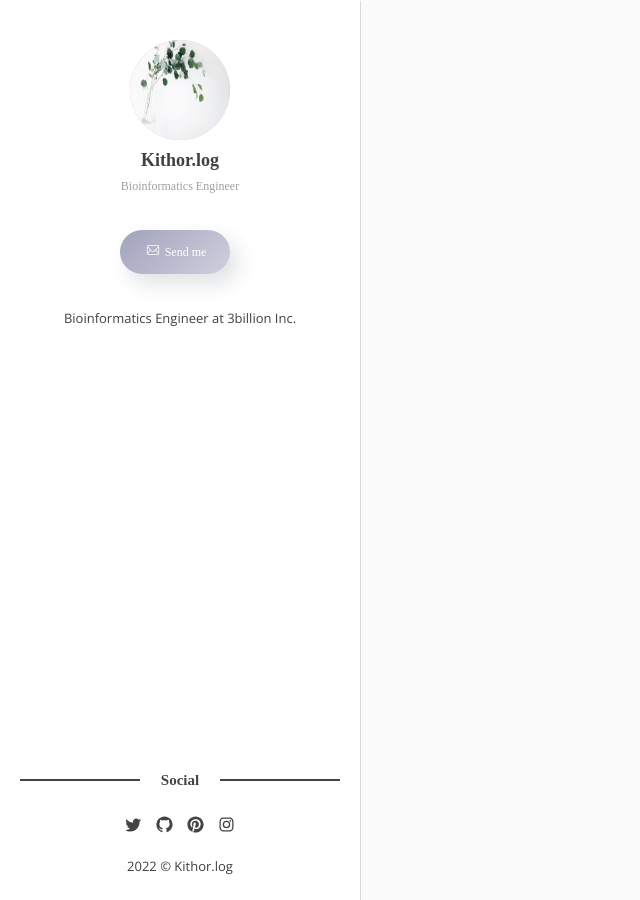
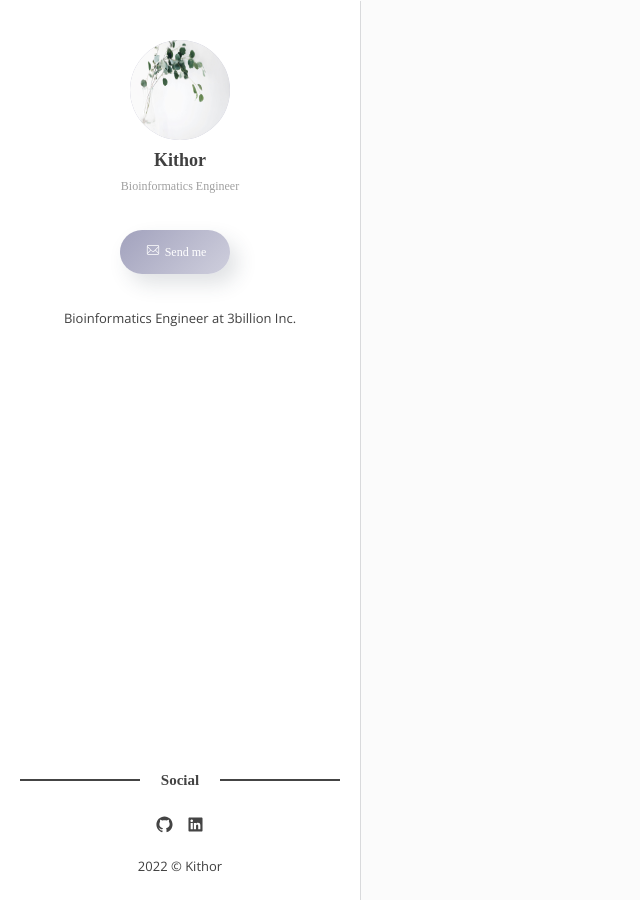
Before and after one commit to Kisang-Kwon/Kithorr.github.io, a Jekyll site: the page built from index.markdown, in a window 1280 px wide. Shown: the whole page, without its empty margins (0-640 px from the left). Built offline with Jekyll 4.4.1, drawn with Linux system fonts in a browser that asks for light colours; some web fonts are replaced; the list of posts is cut into pages by our own code; part of the change alters nothing that is shown.

Commit message:
sns 계정 변경

```diff
--- a/_config.yml
+++ b/_config.yml
@@ -4,7 +4,7 @@ baseurl: "" # the subpath of your site, e.g. /blog
 url: "flexton.netlify.com" # the base hostname & protocol for your site, e.g. http://example.com
 
 # Author
-author-name:    Kithor.log
+author-name:    Kithor
 author-image:   2.jpg
 author-job:     Bioinformatics Engineer
 author-email:   kwonks93@gmail.com # Add your email for contant form.
@@ -12,14 +12,14 @@ author-twitter:  # Add your twitter account
 about-author:   Bioinformatics Engineer at 3billion Inc.
 
 # Social settings
-social-twitter:   artemsheludko_
+social-twitter:
 social-facebook:
-social-github:    artemsheludko
-social-pinterest: artemsheludko
-social-instagram: artemsheludko_
+social-github:    Kithorr
+social-pinterest:
+social-instagram:
 social-youtube:
 social-vk:
-social-linkedin:
+social-linkedin: kisang-kwon-15758820b
 
 # Newsletter
 mailchimp: # Add your MailChimp form identifier. For example - blogenjoyfreedom.us16.list-manage.com/subscribe/post?u=cd56155d76ddeeb4c0bc4d080&amp;id=7a526cd13e
```
